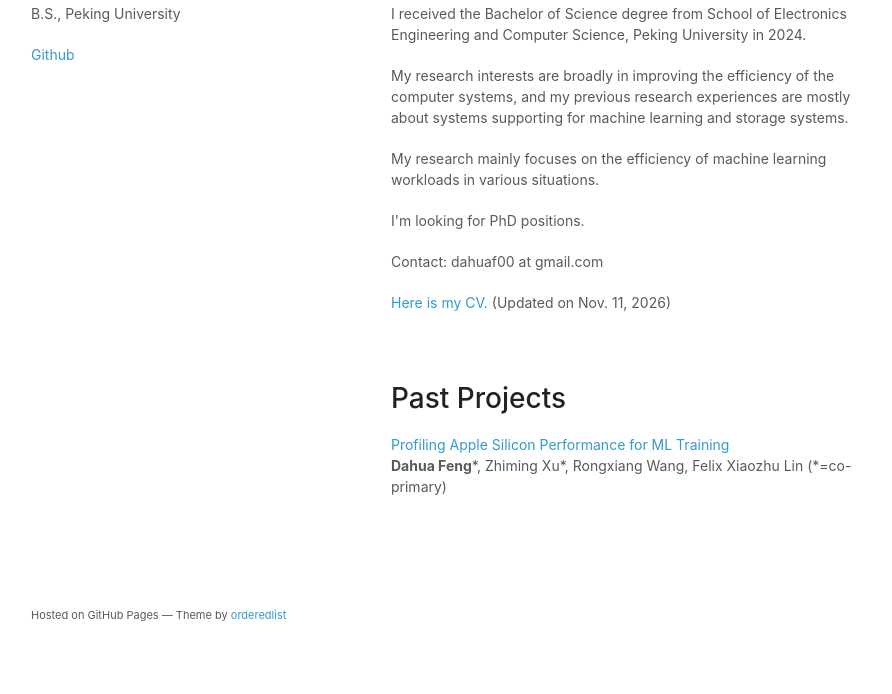
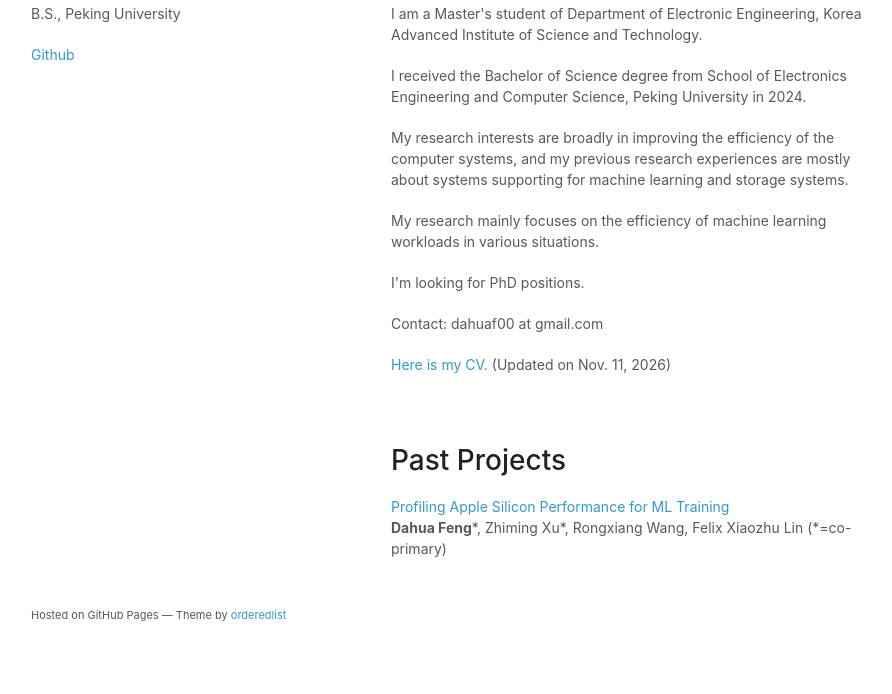
Before and after one commit to dahuafeng/dahuafeng.github.io, a plain HTML site: page index.html in a window 1280 px wide. Shown: the part 106-800 px from the top of the page, without its empty margins (179-1071 px from the left). Drawn offline with Linux system fonts and the light colour scheme.

Commit message:
Update index.html

```diff
--- a/index.html
+++ b/index.html
@@ -36,6 +36,7 @@
         <h1>About me</h1>
 
         <!-- <p>I am a Ph.D. student of Department of Computer Science, University of Virginia, (and was) advised by <a href="https://fxlin.github.io/">Prof. Felix Xiaozhu Lin</a> (in the first rotation). (Now I am actively looking for a new advisor.)</p> -->
+        <p>I am a Master's student of Department of Electronic Engineering, Korea Advanced Institute of Science and Technology.</p>
 
         <p>I received the Bachelor of Science degree from School of Electronics Engineering and Computer Science, Peking University in 2024.</p>
 
```
